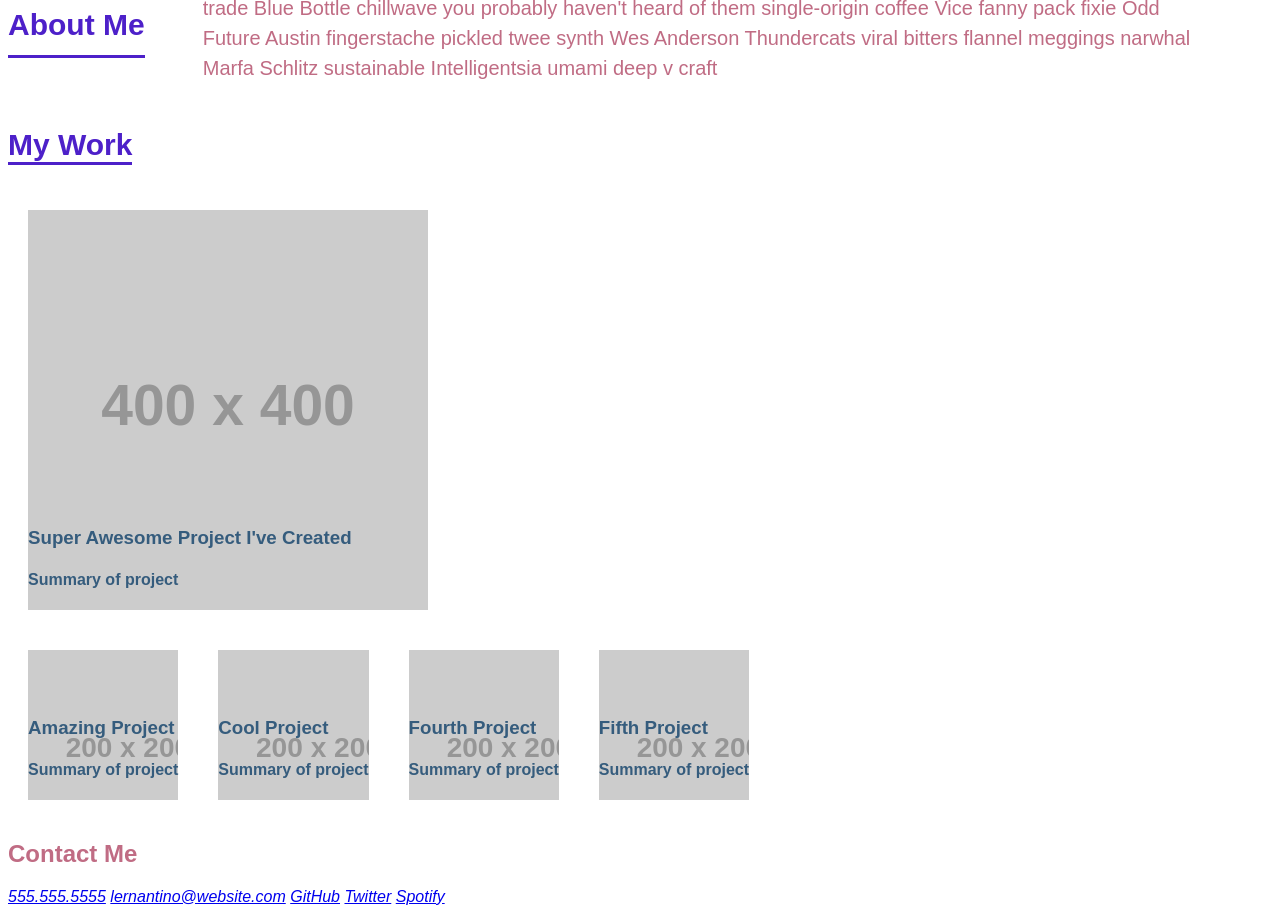
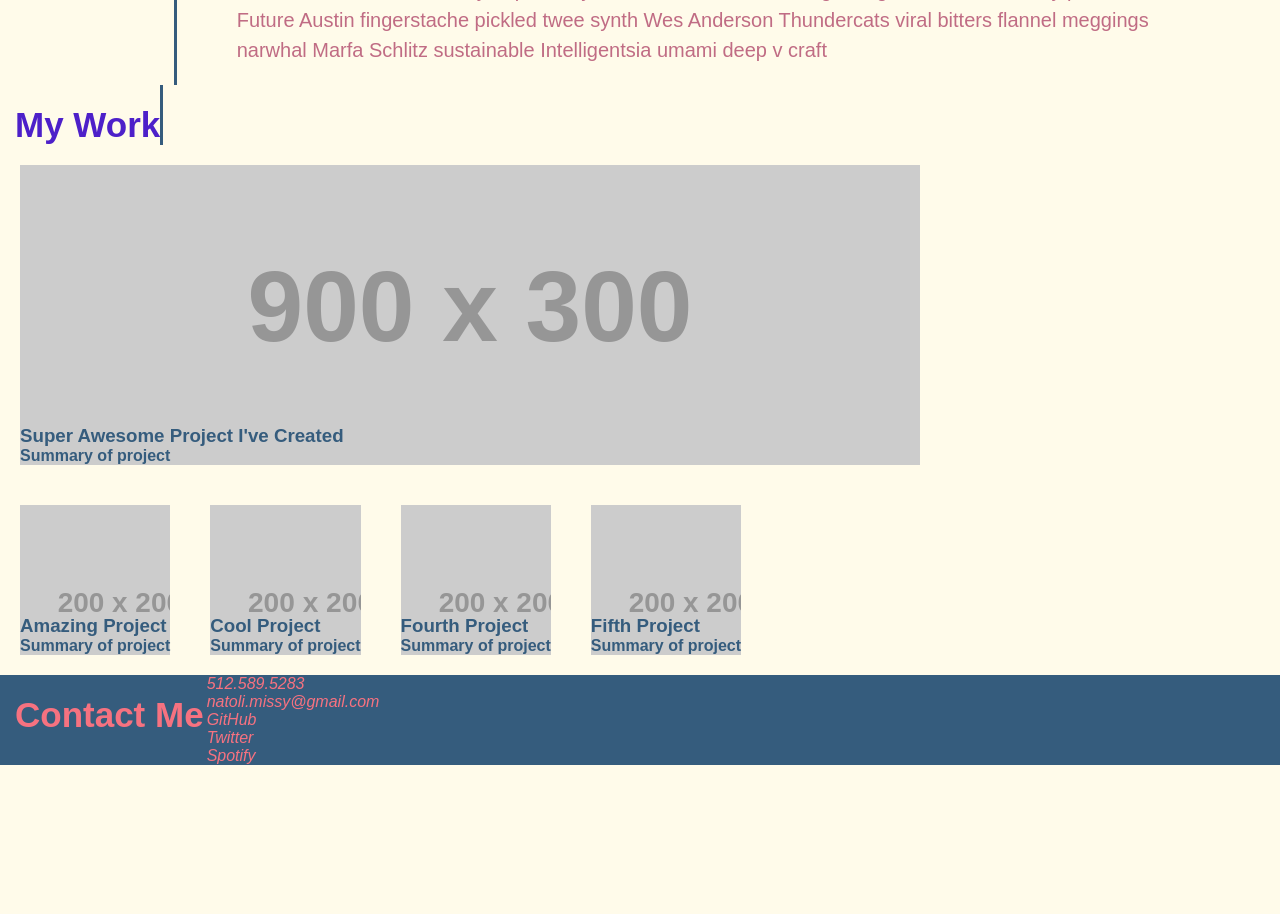
Before and after one commit to misn0147/Portfolio, a plain HTML site: page index.html in a window 1280 px wide. Shown: the part 754-1668 px from the top of the page. After the commit the page ends 1519 px from the top, so only its background shows below. Drawn offline with Linux system fonts and the light colour scheme; placeholder pictures from the web are drawn by us.

Commit message:
layout changes to contact me and background

```diff
--- a/assets/css/style.css
+++ b/assets/css/style.css
@@ -1,6 +1,13 @@
+* {
+    margin: 0;
+    padding: 0;
+    box-sizing: border-box;
+}
+
 body {
     color: var(--tertiary-color);
     font-family: Arial, Helvetica, sans-serif;
+    background-color: rgb(255, 251, 234);
 }
 
 :root {
@@ -12,8 +19,8 @@ body {
 
   /* apply styles to <header> */
 header {
-    padding: 20px 35px;
     background-color: var(--secondary-color);
+    padding: 10px 0 0 10px;
     display: flex;
     justify-content: space-between;
     flex-wrap: wrap;
@@ -55,7 +62,7 @@ header nav ul {
 }
 
 header nav ul li a {
-    padding: 10px 15px;
+    padding: 20px 15px;
     font-weight: lighter;
     font-size: 1.55vw;
     text-shadow: 0 0 10px rgba(0, 0, 0, 0.5);
@@ -83,11 +90,12 @@ header nav ul li a:hover {
 }
   /* Hero Style End */
 
-.intro h2, .works h2 {
-    font-size: 30px;
-    border-bottom: solid 3px;
+.about h2, .works h2, .contact-info h2 {
+    margin-left: 15px;
+    font-size: 35px;
 }
-.intro p {
+.about p {
+    padding: 20px;
     line-height: 1.5;
     color: var(--tertiary-color);
     width: 80%;
@@ -105,10 +113,10 @@ header nav ul li a:hover {
 }
 
 .imgOne {
-    min-height: 400px !important;
+    min-height: 300px !important;
     flex-basis: 100% !important;
     background-repeat: no-repeat;
-    background-image: url("https://via.placeholder.com/400");
+    background-image: url("https://via.placeholder.com/900x300.png");
 }
 
 .imgTwo {
@@ -116,9 +124,8 @@ header nav ul li a:hover {
 }
 
 .section-title {
-    font-size: 48px;
     color: var(--secondary-color);
-    border-bottom: 3px solid;
+    border-right: 3px solid;
     padding-top: 20px;
     display: flex;
     justify-content: flex-start;
@@ -183,3 +190,20 @@ header nav ul li a:hover {
 .text-right {
     text-align: right;
 }
+
+.contact-info {
+    background: var(--primary-color)
+}
+
+.contact-info h2, #addresses a {
+    color: var(--minor-color)
+}
+
+#addresses a {
+    width: max-content;
+    display: flex;
+    flex-wrap: wrap;
+    justify-content: space-around;
+    list-style: none;
+    text-decoration: none;
+}
--- a/index.html
+++ b/index.html
@@ -18,10 +18,12 @@
             </a>
         </h1>
         <nav>
-        <a href="#about-me">About Me</a>
-        <a href="#my-work">My Work</a>
-        <a href="#contact-me">Contact Me</a>
-        <a href="#resume">Resume</a>
+            <ul>
+                <li><a href="about-me">About Me</a></li>
+                <li><a href="#my-work">My Work</a></li>
+                <li><a href="#contact-me">Contact Me</a></li>
+                <li><a href="#resume">Resume</a></li>
+            </ul>
         </nav>
     </header>
 
@@ -32,7 +34,7 @@
 <!--end hero-->
 <main>
     <!--"About Me" section-->
-    <section id="about-me" class="intro">
+    <section id="about-me" class="about">
         <div class="flex-row">
             <h2 class="section-title primary-border">About Me</h2>
             <p>
@@ -90,13 +92,14 @@
 <!--end "my work" section-->
 
 <!--contact me section-->
-<section id="contact-me">
-    <h2>Contact Me</h2>
+<section id="contact-me" class="contact-info">
+    <div class="flex-row">
+    <h2 class="section-title primary-border">Contact Me</h2>
     <div>
-        <address>
-            <a href="tel:+15555555555">555.555.5555</a>
-            <a href="mailto:lernantino@website.com">lernantino@website.com</a>
-            <a href="#">GitHub</a>
+        <address id="addresses">
+            <a href="tel:+15125895283">512.589.5283</a>
+            <a href="mailto:natoli.missy@gmail.com">natoli.missy@gmail.com</a>
+            <a href="https://github.com/misn0147">GitHub</a>
             <a href="#">Twitter</a>
             <a href="#">Spotify</a>
         </address>
@@ -110,4 +113,4 @@
 
 
 
-    </html>
+</html>
```
